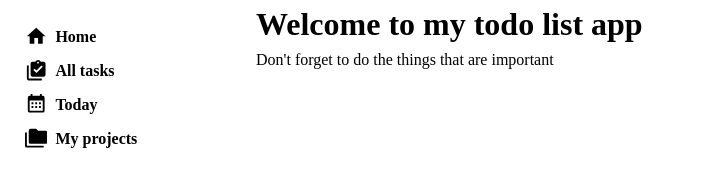
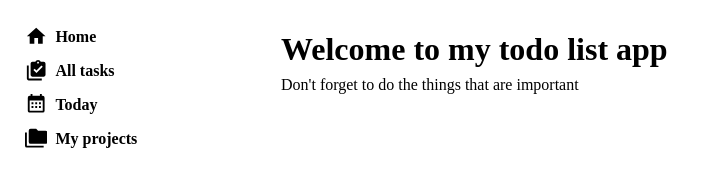
Before and after one commit to devritra/todo-list, a website built with webpack: page src/template.html in a window 1280 px wide. Shown: the whole page, without its empty margins (0-705 px from the left). Built offline with nearby package versions, Linux system fonts and the light colour scheme.

Commit message:
Styled the navbar

```diff
--- a/src/style.css
+++ b/src/style.css
@@ -83,3 +83,6 @@ h1, h2, h3, h4, h5, h6 {
 .sidebar svg{
   width: 1.4rem;
 }
+.navbar{
+  padding: 25px 0 10px 25px;
+}
```
